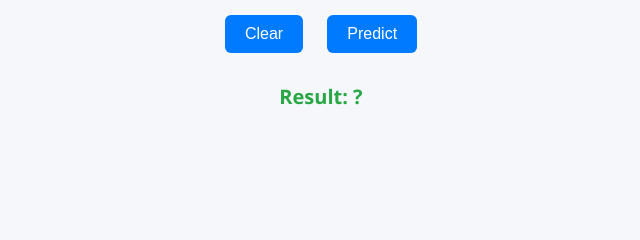
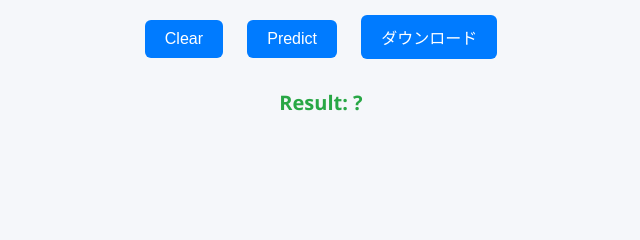
Before and after one commit to nalgo-intern/team-a-2025-summer-08-04, a Flask app: page / in a window 1280 px wide. Shown: the part 427-667 px from the top of the page, without its empty margins (319-959 px from the left). Run offline with Flask 3, Linux system fonts and the light colour scheme.

Commit message:
手書き文字をダウンロードできるようにしました

```diff
--- a/static/web.js
+++ b/static/web.js
@@ -75,6 +75,49 @@ function isCanvasBlankExceptLine(canvas) {
   }
   return true; // 縦線以外は空白
 }
+function downloadProcessedImage() {
+  // 1. 表示用 canvas の手書き内容を取得
+  const imageData = ctx.getImageData(0, 0, canvas.width, canvas.height);
+
+  // 2. 中央線を除いた内容を別キャンバスにコピー
+  const tempCanvas = document.createElement("canvas");
+  tempCanvas.width = canvas.width;
+  tempCanvas.height = canvas.height;
+  const tempCtx = tempCanvas.getContext("2d");
+  tempCtx.putImageData(imageData, 0, 0);
+
+  // 中央線を消す（中央+前後1px）
+  const centerX = Math.floor(canvas.width / 2);
+  tempCtx.clearRect(centerX - 1, 0, 3, canvas.height);
+
+  // 3. 28×28のキャンバスを作成して縮小
+  const downsizeCanvas = document.createElement("canvas");
+  downsizeCanvas.width = 28;
+  downsizeCanvas.height = 28;
+  const downsizeCtx = downsizeCanvas.getContext("2d");
+
+  // 解像度を下げて描画
+  downsizeCtx.drawImage(tempCanvas, 0, 0, 28, 28);
+
+  // 4. 白黒反転
+  const imgData = downsizeCtx.getImageData(0, 0, 28, 28);
+  for (let i = 0; i < imgData.data.length; i += 4) {
+    const r = imgData.data[i];
+    const g = imgData.data[i + 1];
+    const b = imgData.data[i + 2];
+    const avg = (r + g + b) / 3;
+    const inverted = 255 - avg;
+    imgData.data[i] = imgData.data[i + 1] = imgData.data[i + 2] = inverted;
+  }
+  downsizeCtx.putImageData(imgData, 0, 0);
+
+  // 5. ダウンロード
+  const link = document.createElement('a');
+  link.download = 'processed_digit.png';
+  link.href = downsizeCanvas.toDataURL('image/png');
+  link.click();
+}
+
 
 async function predict() {
   // Step 1: 描画Canvasの内容を一時Canvasへコピー
--- a/templates/web.html
+++ b/templates/web.html
@@ -11,6 +11,8 @@
   <canvas id="canvas" width="280" height="280"></canvas><br>
   <button onclick="clearCanvas()">Clear</button>
   <button onclick="predict()">Predict</button>
+  <button onclick="downloadProcessedImage()">ダウンロード</button>
+
   <p id="result">Result: ?</p>
 
 
```
